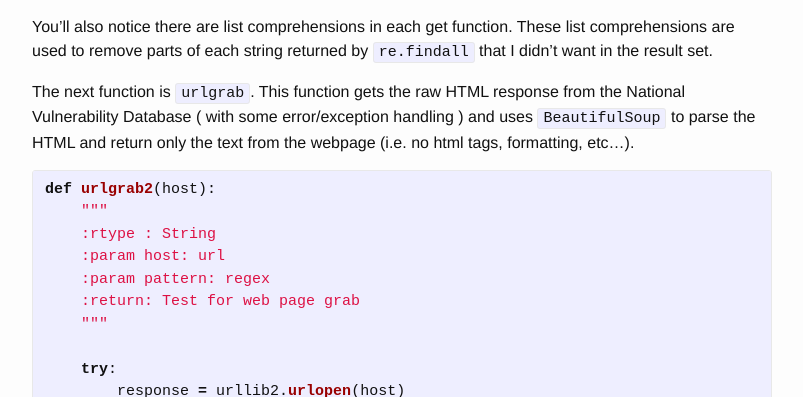
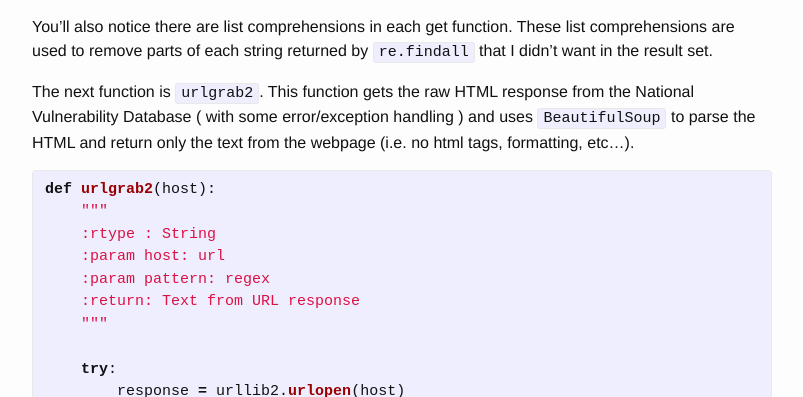
Before and after one commit to midnightslacker/midnightslacker.github.io, a Jekyll site: the page built from _posts/2015-02-08-CVE-Watcher.markdown, in a window 1280 px wide and 900 px high, scrolled down 1714 px. Shown: the part 175-572 px from the top of the window, without its empty margins (238-1041 px from the left). Built offline with Jekyll 4.4.1, drawn with Linux system fonts in a browser that asks for light colours.

Commit message:
Fixed Typos

```diff
--- a/_posts/2015-02-08-CVE-Watcher.markdown
+++ b/_posts/2015-02-08-CVE-Watcher.markdown
@@ -84,7 +84,7 @@ def get_cvss(content, pattern):
 You'll also notice there are list comprehensions in each get function.
 These list comprehensions are used to remove parts of each string returned by `re.findall` that I didn't want in the result set.
 
-The next function is `urlgrab`. This function gets the raw HTML response from the National Vulnerability Database ( with some error/exception handling ) and uses `BeautifulSoup` to parse the HTML and return only the text from the webpage (i.e. no html tags, formatting, etc...).
+The next function is `urlgrab2`. This function gets the raw HTML response from the National Vulnerability Database ( with some error/exception handling ) and uses `BeautifulSoup` to parse the HTML and return only the text from the webpage (i.e. no html tags, formatting, etc...).
 
 {% highlight python %}
 def urlgrab2(host):
@@ -92,7 +92,7 @@ def urlgrab2(host):
     :rtype : String
     :param host: url
     :param pattern: regex
-    :return: Test for web page grab
+    :return: Text from URL response
     """
 
     try:
```
